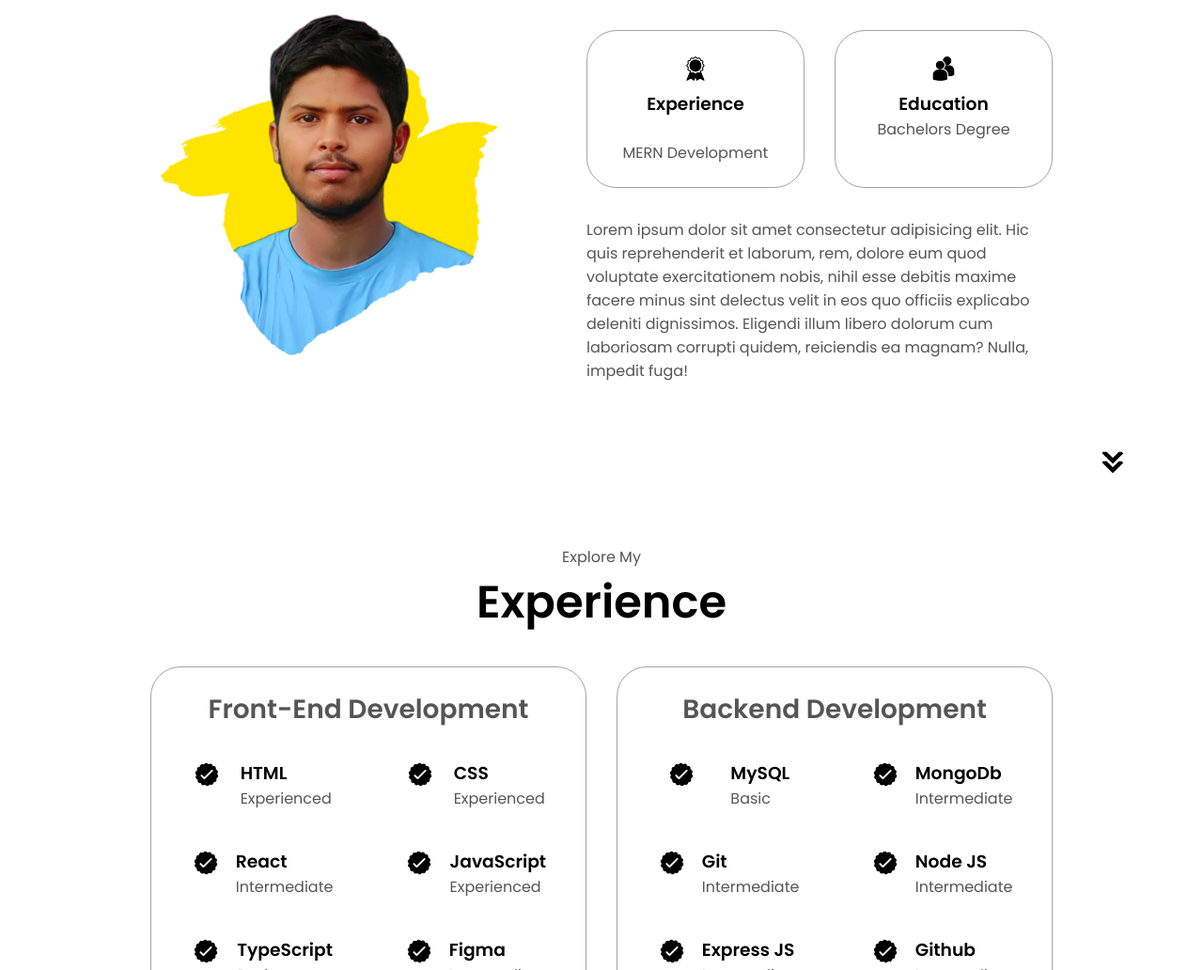
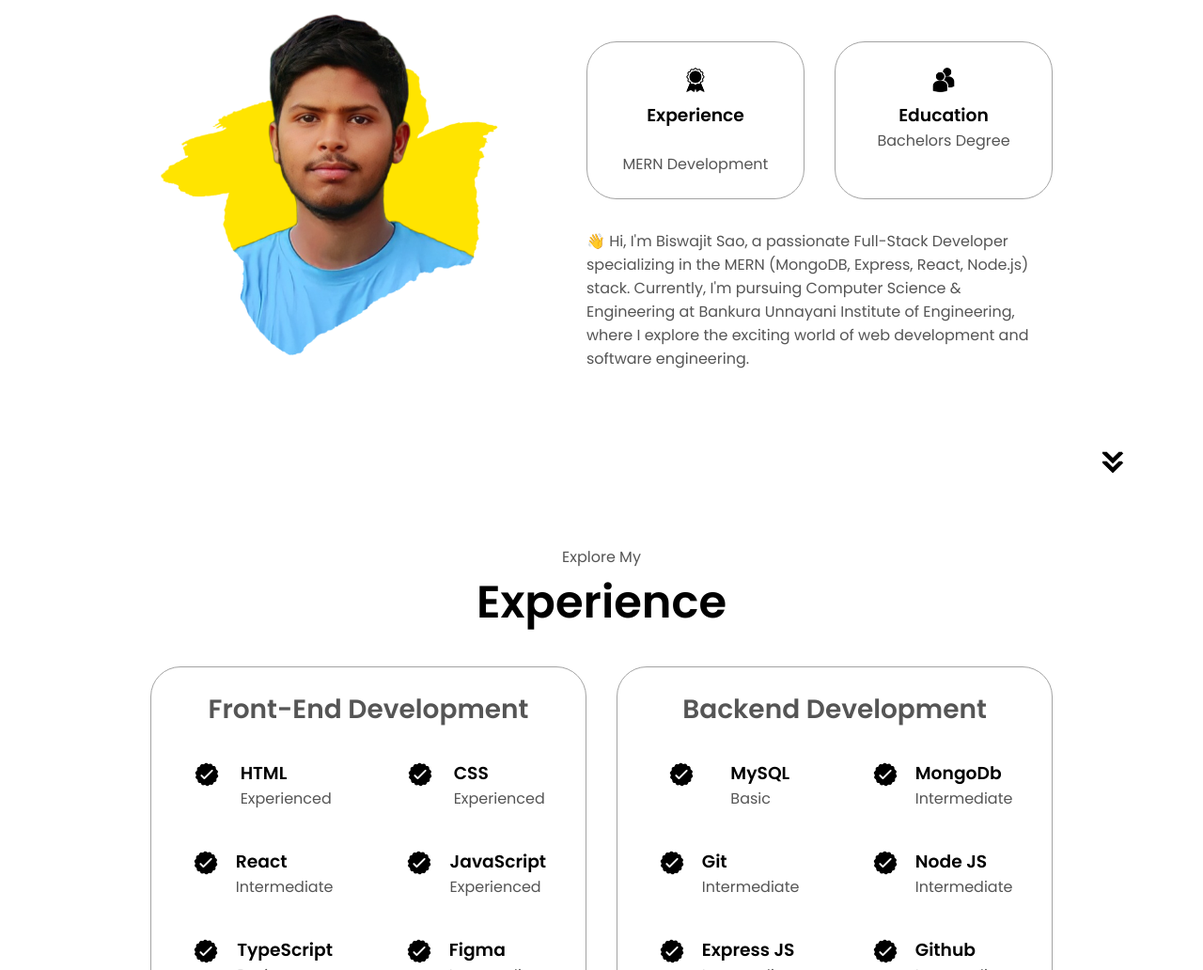
Before and after one commit to Biswajit-Sao/Portfolio, a plain HTML site: page index.html in a window 1280 px wide. Shown: the part 1116-2148 px from the top of the page at 94% size. Drawn offline with Linux system fonts and the light colour scheme.

Commit message:
first Commit

```diff
--- a/index.html
+++ b/index.html
@@ -104,12 +104,7 @@
           </div>
           <div class="text-container">
             <p>
-              Lorem ipsum dolor sit amet consectetur adipisicing elit. Hic quis
-              reprehenderit et laborum, rem, dolore eum quod voluptate
-              exercitationem nobis, nihil esse debitis maxime facere minus sint
-              delectus velit in eos quo officiis explicabo deleniti dignissimos.
-              Eligendi illum libero dolorum cum laboriosam corrupti quidem,
-              reiciendis ea magnam? Nulla, impedit fuga!
+              👋 Hi, I'm Biswajit Sao, a passionate Full-Stack Developer specializing in the MERN (MongoDB, Express, React, Node.js) stack. Currently, I'm pursuing Computer Science & Engineering at Bankura Unnayani Institute of Engineering, where I explore the exciting world of web development and software engineering.
             </p>
           </div>
         </div>
```
